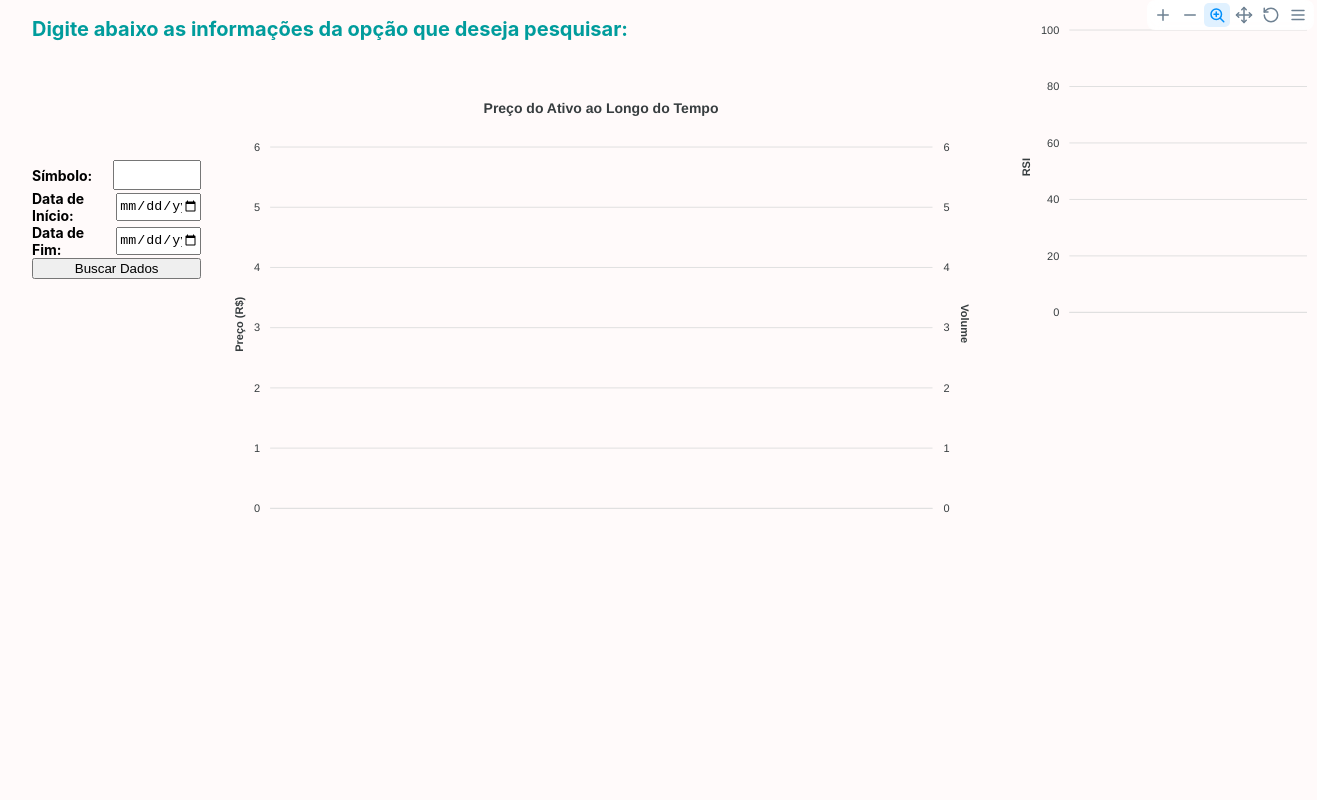
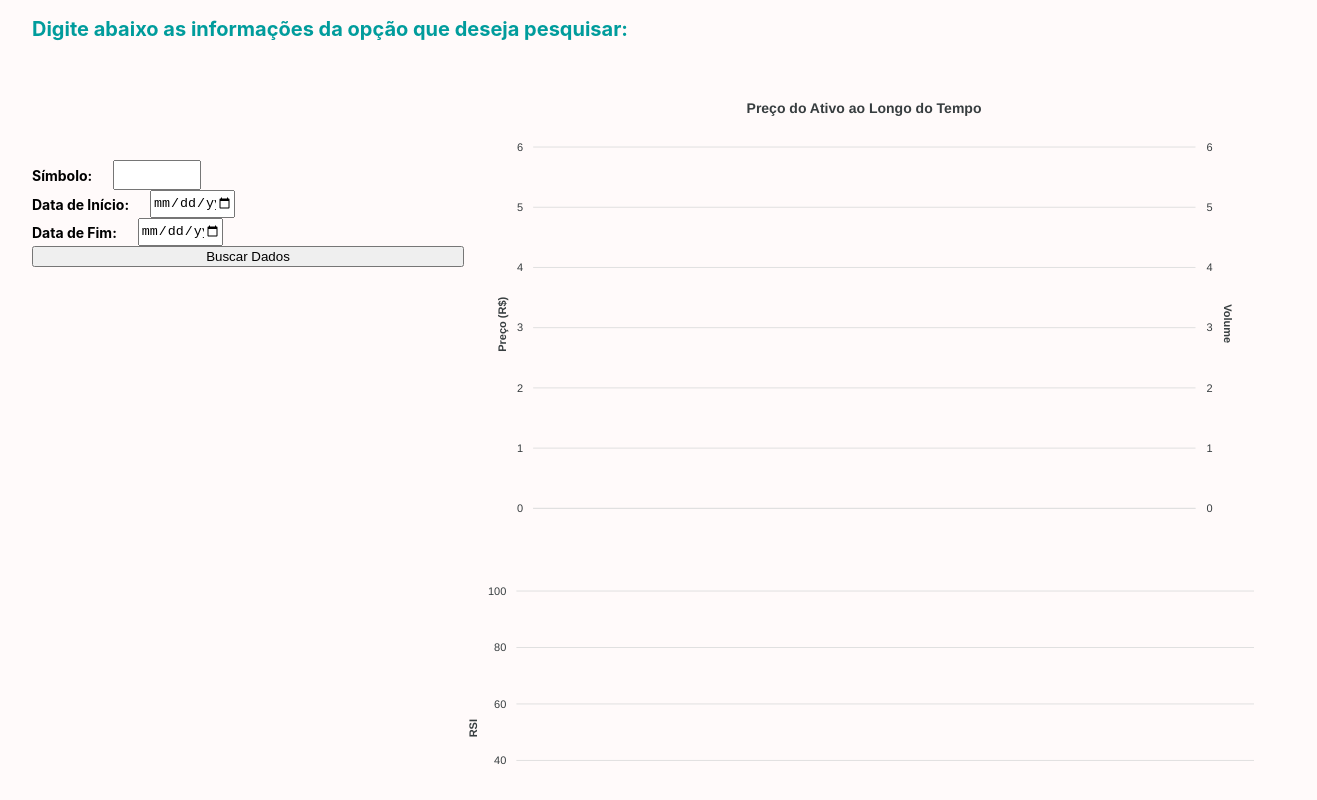
Before and after one commit to PesquisaOpcoes2024/backtest, a React (Create React App) app in the folder frontend/: page / in a window 1280 px wide. Shown: the top 800 px of the page, 1317 px wide, since content can reach past the window. Built offline with nearby package versions, Linux system fonts and the light colour scheme.

Commit message:
app.js atualizado

```diff
--- a/frontend/src/App.js
+++ b/frontend/src/App.js
@@ -1,9 +1,9 @@
 import React, { useState } from 'react';
 import MenuPrincipal from './components/MenuPrincipal/MenuPrincipal';
 import Grafico from './components/Grafico/Grafico';
-import RsiChart from './components/Grafico/GraficoIFR'; // Importar o componente RsiChart
+import GraficoRSI from './components/Grafico/GraficoIFR';
 import axios from 'axios';
-import './App.css'; // Importar o arquivo CSS
+import './App.css';
 
 const App = () => {
   const [symbol, setSymbol] = useState("");
@@ -11,11 +11,12 @@ const App = () => {
   const [toDate, setToDate] = useState("");
   const [chartData, setChartData] = useState([]);
   const [outliersData, setOutliersData] = useState([]);
+  const [rsiData, setRsiData] = useState([]);
 
   const fetchData = async () => {
     try {
       const response = await axios.get('http://localhost:5000/api/data', {
-        params: { symbol, from: fromDate, to: toDate }
+        params: { symbol, from: fromDate, to: toDate, limitUp: 70, limitDown: 30, window: 15 }
       });
       const data = response.data;
 
@@ -29,23 +30,16 @@ const App = () => {
         y: item.volume
       }));
 
+      const formattedRsiData = data.map(item => ({
+        x: new Date(item.date).toLocaleDateString(),
+        y: item.RSI
+      }));
+
       setChartData(formattedData);
       setOutliersData(formattedOutliers);
-
+      setRsiData(formattedRsiData);
     } catch (error) {
       console.error("Erro ao buscar dados", error);
-    }
-  };
-
-  const fetchRsiData = async () => {
-    try {
-      const response = await axios.get('http://localhost:5000/api/ifr', {
-        params: { symbol, from: fromDate, to: toDate }
-      });
-      // Aqui você pode processar e armazenar os dados do IFR se necessário
-      console.log("Dados do IFR:", response.data);
-    } catch (error) {
-      console.error("Erro ao buscar dados do IFR", error);
     }
   };
 
@@ -60,7 +54,6 @@ const App = () => {
           setFromDate={setFromDate}
           setToDate={setToDate}
           fetchData={fetchData}
-          fetchRsiData={fetchRsiData} // Passando a função fetchRsiData como prop
         />
       </div>
       <div className="grafico_container">
@@ -68,9 +61,7 @@ const App = () => {
           chartData={chartData}
           outliersData={outliersData}
         />
-      </div>
-      <div className="rsi_chart_container">
-        <RsiChart /> {/* Adicionando o componente RsiChart aqui */}
+        <GraficoRSI rsiData={rsiData} />
       </div>
     </div>
   );
```
